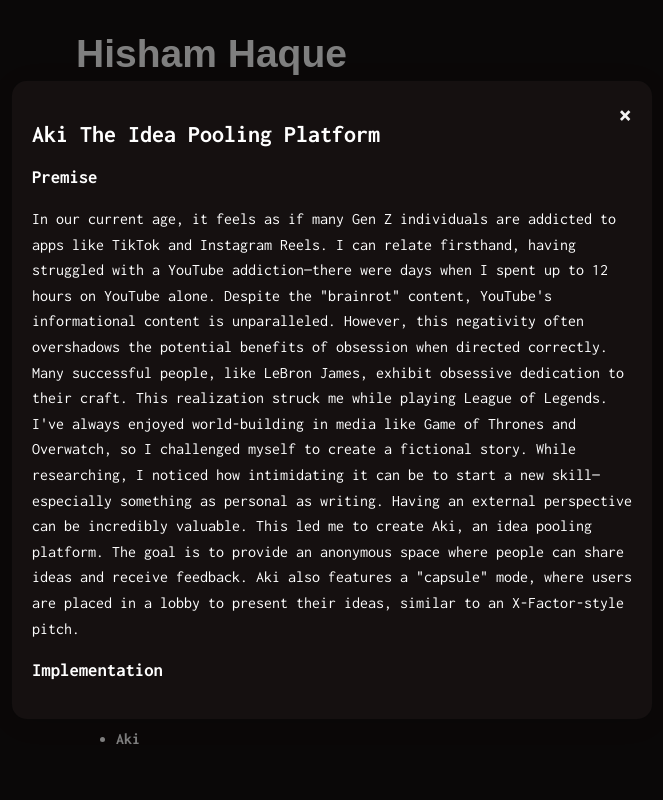
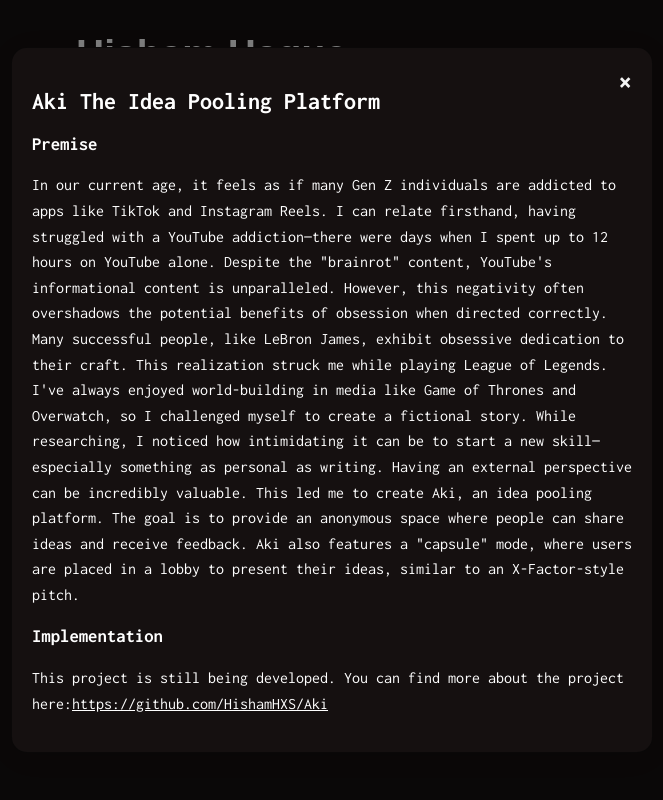
Before and after one commit to HishamHXS/Resume, a React (Create React App) app: page / in a window 1280 px wide. Both pictures are taken after a click on the element "Aki". Shown: the top 800 px of the page, without its empty margins (308-971 px from the left). Built offline with nearby package versions, Linux system fonts and the light colour scheme.

Commit message:
Adding github link for project Aki.

```diff
--- a/src/subpages/projects.js
+++ b/src/subpages/projects.js
@@ -54,6 +54,19 @@ function Projects() {
               X-Factor-style pitch.
             </p>
             <h3> Implementation </h3>
+
+            <p>
+              {" "}
+              This project is still being developed. You can find more about the
+              project here:
+              <a
+                href="https://github.com/HishamHXS/Aki"
+                target="_blank"
+                rel="noopener noreferrer"
+              >
+                https://github.com/HishamHXS/Aki
+              </a>
+            </p>
           </div>
         </div>
       )}
```
